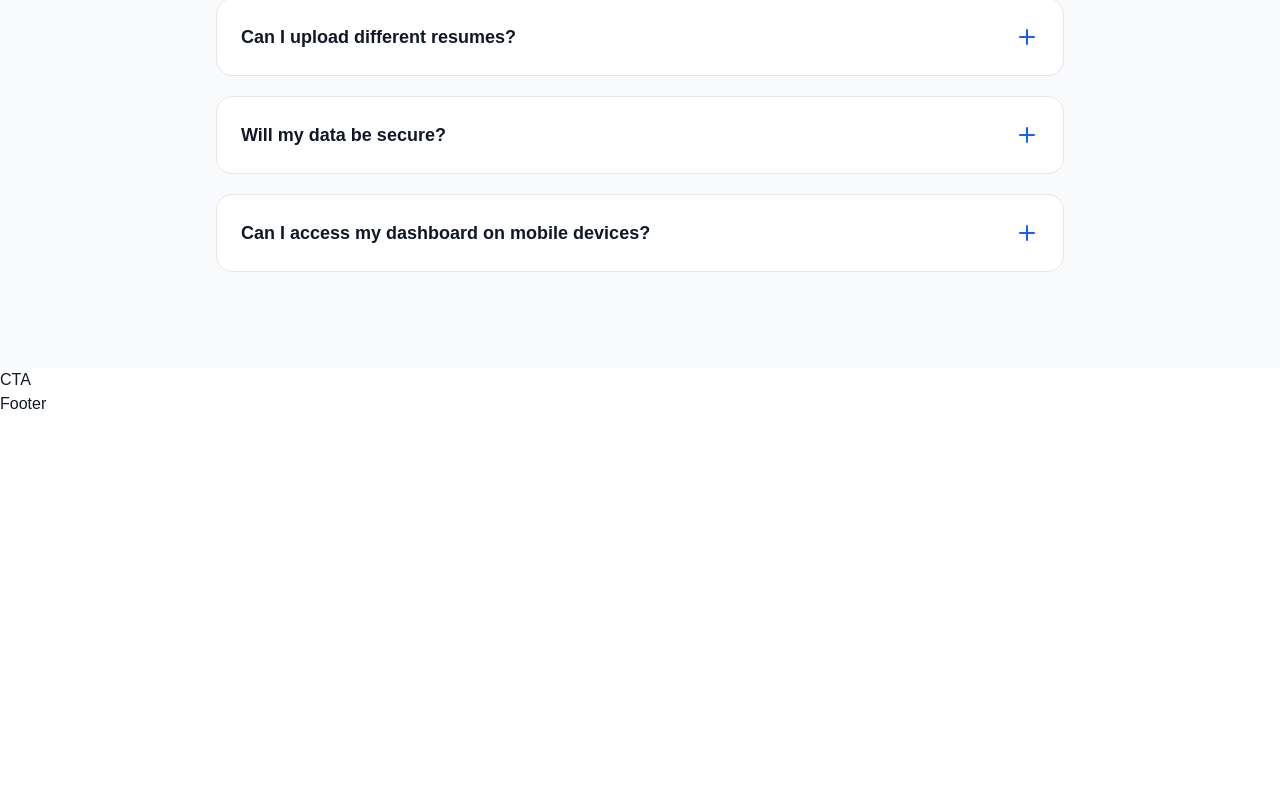
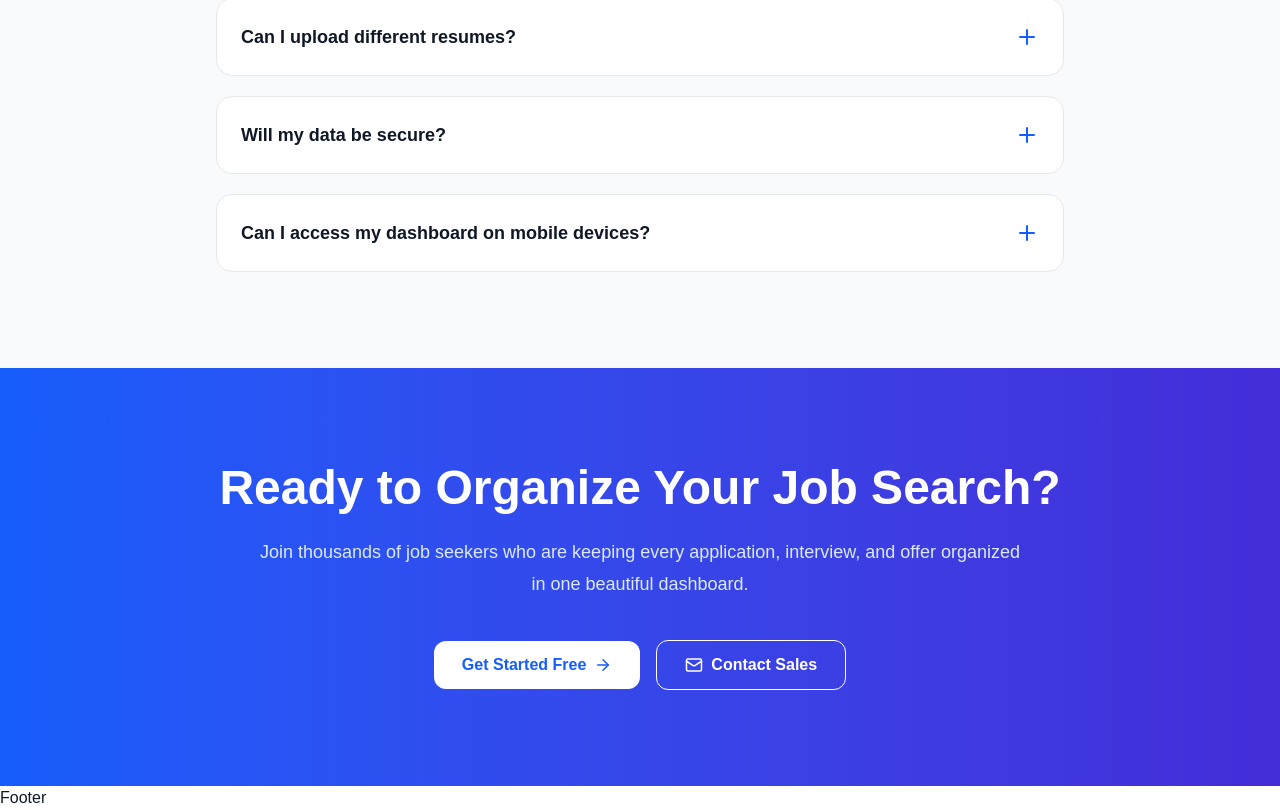
Before and after one commit to Danny-77-bot/job-application-tracker, a Next.js app: page / in a window 1280 px wide. Shown: the part 5679-6489 px from the top of the page. Before the commit the page ends 6095 px from the top, so only its background shows below. Built offline with nearby package versions, Linux system fonts and the light colour scheme.

Commit message:
feat: add call-to-action section

```diff
--- a/components/landing/CTA.tsx
+++ b/components/landing/CTA.tsx
@@ -1,3 +1,40 @@
+import { ArrowRight, Mail } from "lucide-react";
+
 export default function CTA() {
-  return <div>CTA</div>;
+  return (
+    <section className="bg-gradient-to-r from-blue-600 to-indigo-700 py-24">
+      <div className="mx-auto max-w-5xl px-6 text-center">
+
+        {/* Heading */}
+
+        <h2 className="text-4xl font-extrabold text-white md:text-5xl">
+          Ready to Organize Your Job Search?
+        </h2>
+
+        {/* Description */}
+
+        <p className="mx-auto mt-6 max-w-3xl text-lg leading-8 text-blue-100">
+          Join thousands of job seekers who are keeping every application,
+          interview, and offer organized in one beautiful dashboard.
+        </p>
+
+        {/* Buttons */}
+
+        <div className="mt-10 flex flex-col items-center justify-center gap-4 sm:flex-row">
+
+          <button className="flex items-center gap-2 rounded-xl bg-white px-7 py-3 font-semibold text-blue-600 transition hover:bg-gray-100">
+            Get Started Free
+            <ArrowRight size={18} />
+          </button>
+
+          <button className="flex items-center gap-2 rounded-xl border border-white px-7 py-3 font-semibold text-white transition hover:bg-white hover:text-blue-600">
+            <Mail size={18} />
+            Contact Sales
+          </button>
+
+        </div>
+
+      </div>
+    </section>
+  );
 }
```
